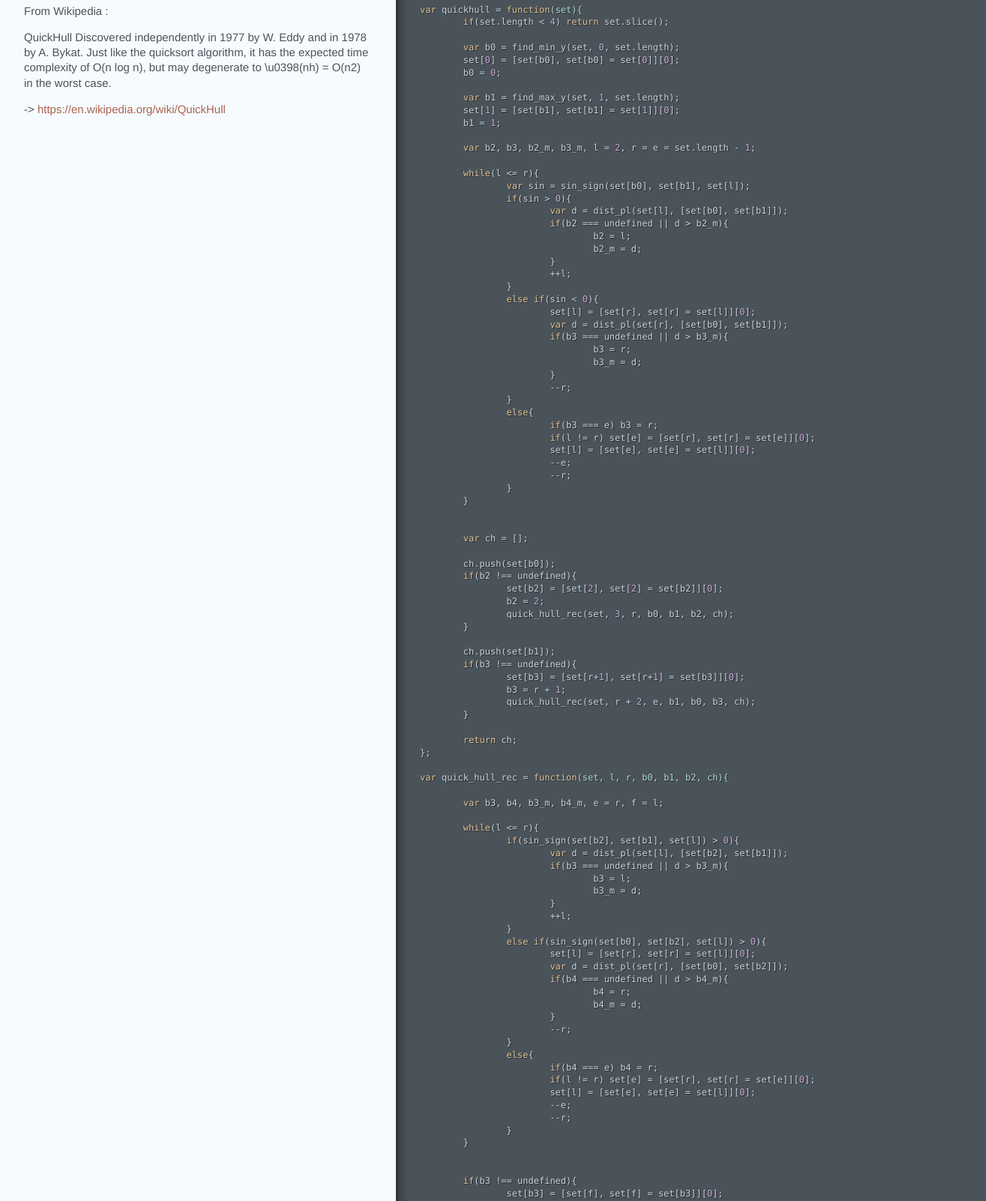
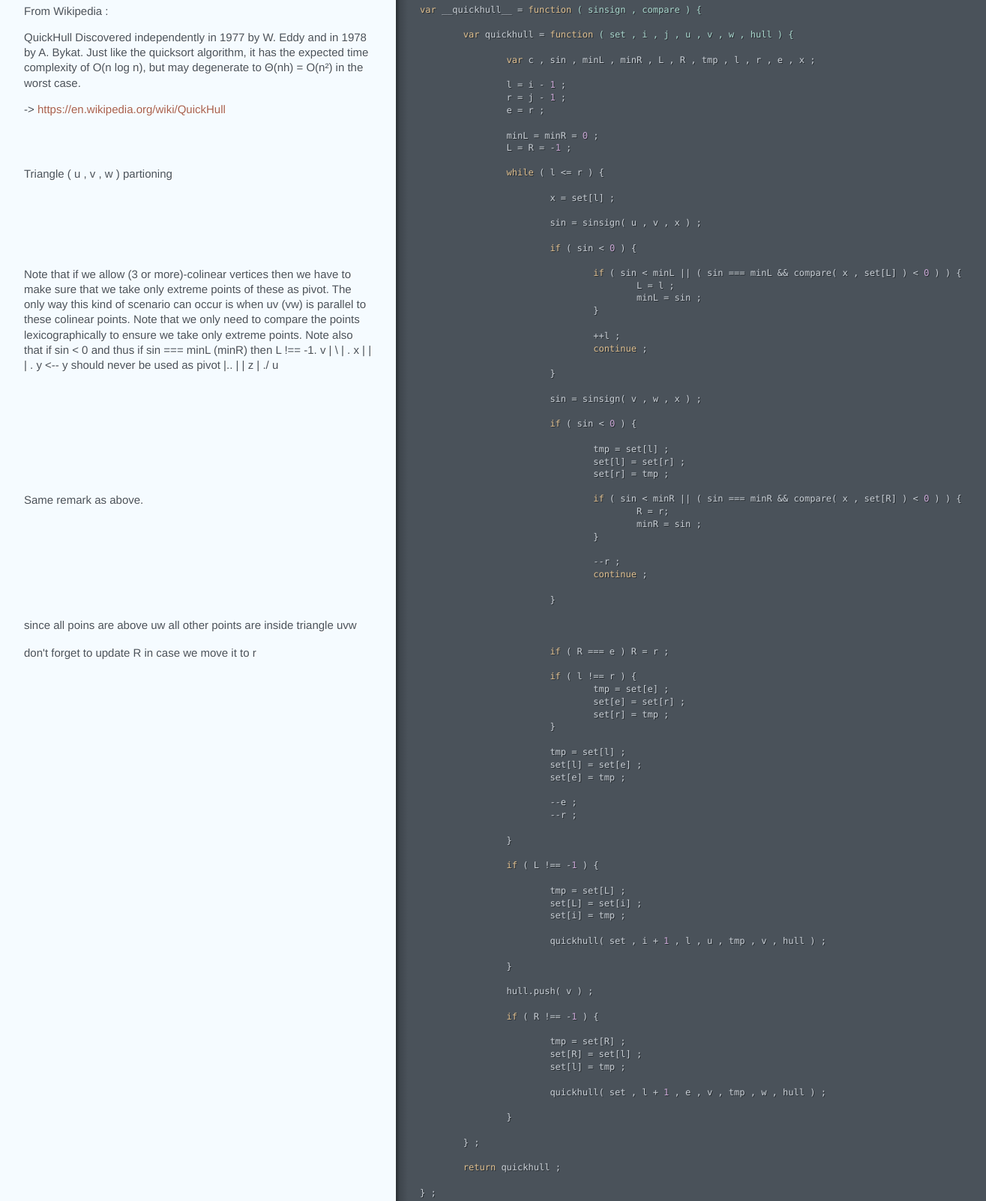
Before and after one commit to make-github-pseudonymous-again/js-cg, a plain HTML site: page d2/ch/quickhull.html in a window 1280 px wide. Shown: the part 61-1663 px from the top of the page at 75% size, 1315 px wide, since content can reach past the window. Drawn offline with Linux system fonts and the light colour scheme.

Commit message:
Generated documentation for a210accd85b3532a211546d9c92c172c99d710a5

```diff
--- a/d2/ch/quickhull.html
+++ b/d2/ch/quickhull.html
@@ -2,115 +2,108 @@
 <p>QuickHull
 Discovered independently in 1977 by W. Eddy and in 1978 by A. Bykat.
 Just like the quicksort algorithm, it has the expected time complexity
-of O(n log n), but may degenerate to \u0398(nh) = O(n2) in the worst case.</p>
-<p>-&gt; <a href="https://en.wikipedia.org/wiki/QuickHull">https://en.wikipedia.org/wiki/QuickHull</a></p></div></div><div class="code"><div class="wrapper"><span class="hljs-keyword">var</span> quickhull = <span class="hljs-function"><span class="hljs-keyword">function</span><span class="hljs-params">(set)</span>{</span>
-	<span class="hljs-keyword">if</span>(set.length &lt; <span class="hljs-number">4</span>) <span class="hljs-keyword">return</span> set.slice();
+of O(n log n), but may degenerate to Θ(nh) = O(n²) in the worst case.</p>
+<p>-&gt; <a href="https://en.wikipedia.org/wiki/QuickHull">https://en.wikipedia.org/wiki/QuickHull</a></p></div></div><div class="code"><div class="wrapper"><span class="hljs-keyword">var</span> __quickhull__ = <span class="hljs-function"><span class="hljs-keyword">function</span> <span class="hljs-params">( sinsign , compare )</span> {</span>
 
-	<span class="hljs-keyword">var</span> b0 = find_min_y(set, <span class="hljs-number">0</span>, set.length);
-	set[<span class="hljs-number">0</span>] = [set[b0], set[b0] = set[<span class="hljs-number">0</span>]][<span class="hljs-number">0</span>];
-	b0 = <span class="hljs-number">0</span>;
+	<span class="hljs-keyword">var</span> quickhull = <span class="hljs-function"><span class="hljs-keyword">function</span> <span class="hljs-params">( set , i , j , u , v , w , hull )</span> {</span>
 
-	<span class="hljs-keyword">var</span> b1 = find_max_y(set, <span class="hljs-number">1</span>, set.length);
-	set[<span class="hljs-number">1</span>] = [set[b1], set[b1] = set[<span class="hljs-number">1</span>]][<span class="hljs-number">0</span>];
-	b1 = <span class="hljs-number">1</span>;
+		<span class="hljs-keyword">var</span> c , sin , minL , minR , L , R , tmp , l , r , e , x ;
 
-	<span class="hljs-keyword">var</span> b2, b3, b2_m, b3_m, l = <span class="hljs-number">2</span>, r = e = set.length - <span class="hljs-number">1</span>;
+		l = i - <span class="hljs-number">1</span> ;
+		r = j - <span class="hljs-number">1</span> ;
+		e = r ;
 
-	<span class="hljs-keyword">while</span>(l &lt;= r){
-		<span class="hljs-keyword">var</span> sin = sin_sign(set[b0], set[b1], set[l]);
-		<span class="hljs-keyword">if</span>(sin &gt; <span class="hljs-number">0</span>){
-			<span class="hljs-keyword">var</span> d = dist_pl(set[l], [set[b0], set[b1]]);
-			<span class="hljs-keyword">if</span>(b2 === <span class="hljs-literal">undefined</span> || d &gt; b2_m){
-				b2 = l;
-				b2_m = d;
+		minL = minR = <span class="hljs-number">0</span> ;
+		L = R = -<span class="hljs-number">1</span> ;</div></div></div><div class="segment"><div class="comments "><div class="wrapper"><p>Triangle ( u , v , w ) partioning</p></div></div><div class="code"><div class="wrapper">		<span class="hljs-keyword">while</span> ( l &lt;= r ) {
+
+			x = set[l] ;
+
+			sin = sinsign( u , v , x ) ;
+
+			<span class="hljs-keyword">if</span> ( sin &lt; <span class="hljs-number">0</span> ) {</div></div></div><div class="segment"><div class="comments "><div class="wrapper"><p>Note that if we allow (3 or more)-colinear vertices then we
+have to make sure that we take only extreme points of these
+as pivot. The only way this kind of scenario can occur is
+when uv (vw) is parallel to these colinear points. Note that
+we only need to compare the points lexicographically to
+ensure we take only extreme points. Note also that if sin &lt;
+0 and thus if sin === minL (minR) then L !== -1.
+    v
+    |  \
+    | .  x
+    |    |
+    |  . y &lt;-- y should never be used as pivot
+    |..  |
+    |    z
+    | ./
+    u</p></div></div><div class="code"><div class="wrapper">				<span class="hljs-keyword">if</span> ( sin &lt; minL || ( sin === minL &amp;&amp; compare( x , set[L] ) &lt; <span class="hljs-number">0</span> ) ) {
+					L = l ;
+					minL = sin ;
+				}
+
+				++l ;
+				<span class="hljs-keyword">continue</span> ;
+
 			}
-			++l;
+
+			sin = sinsign( v , w , x ) ;
+
+			<span class="hljs-keyword">if</span> ( sin &lt; <span class="hljs-number">0</span> ) {
+
+				tmp = set[l] ;
+				set[l] = set[r] ;
+				set[r] = tmp ;</div></div></div><div class="segment"><div class="comments "><div class="wrapper"><p>Same remark as above.</p></div></div><div class="code"><div class="wrapper">				<span class="hljs-keyword">if</span> ( sin &lt; minR || ( sin === minR &amp;&amp; compare( x , set[R] ) &lt; <span class="hljs-number">0</span> ) ) {
+					R = r;
+					minR = sin ;
+				}
+
+				--r ;
+				<span class="hljs-keyword">continue</span> ;
+
+			}</div></div></div><div class="segment"><div class="comments "><div class="wrapper"><p>since all poins are above uw
+all other points are inside triangle uvw</p></div></div></div><div class="segment"><div class="comments "><div class="wrapper"><p>don&#39;t forget to update R
+in case we move it to r</p></div></div><div class="code"><div class="wrapper">			<span class="hljs-keyword">if</span> ( R === e ) R = r ;
+
+			<span class="hljs-keyword">if</span> ( l !== r ) {
+				tmp = set[e] ;
+				set[e] = set[r] ;
+				set[r] = tmp ;
+			}
+
+			tmp = set[l] ;
+			set[l] = set[e] ;
+			set[e] = tmp ;
+
+			--e ;
+			--r ;
+
 		}
-		<span class="hljs-keyword">else</span> <span class="hljs-keyword">if</span>(sin &lt; <span class="hljs-number">0</span>){
-			set[l] = [set[r], set[r] = set[l]][<span class="hljs-number">0</span>];
-			<span class="hljs-keyword">var</span> d = dist_pl(set[r], [set[b0], set[b1]]);
-			<span class="hljs-keyword">if</span>(b3 === <span class="hljs-literal">undefined</span> || d &gt; b3_m){
-				b3 = r;
-				b3_m = d;
-			}
-			--r;
+
+		<span class="hljs-keyword">if</span> ( L !== -<span class="hljs-number">1</span> ) {
+
+			tmp = set[L] ;
+			set[L] = set[i] ;
+			set[i] = tmp ;
+
+			quickhull( set , i + <span class="hljs-number">1</span> , l , u , tmp , v , hull ) ;
+
 		}
-		<span class="hljs-keyword">else</span>{
-			<span class="hljs-keyword">if</span>(b3 === e) b3 = r;
-			<span class="hljs-keyword">if</span>(l != r) set[e] = [set[r], set[r] = set[e]][<span class="hljs-number">0</span>];
-			set[l] = [set[e], set[e] = set[l]][<span class="hljs-number">0</span>];
-			--e;
-			--r;
+
+		hull.push( v ) ;
+
+		<span class="hljs-keyword">if</span> ( R !== -<span class="hljs-number">1</span> ) {
+
+			tmp = set[R] ;
+			set[R] = set[l] ;
+			set[l] = tmp ;
+
+			quickhull( set , l + <span class="hljs-number">1</span> , e , v , tmp , w , hull ) ;
+
 		}
-	}
 
+	} ;
 
-	<span class="hljs-keyword">var</span> ch = [];
+	<span class="hljs-keyword">return</span> quickhull ;
 
-	ch.push(set[b0]);
-	<span class="hljs-keyword">if</span>(b2 !== <span class="hljs-literal">undefined</span>){
-		set[b2] = [set[<span class="hljs-number">2</span>], set[<span class="hljs-number">2</span>] = set[b2]][<span class="hljs-number">0</span>];
-		b2 = <span class="hljs-number">2</span>;
-		quick_hull_rec(set, <span class="hljs-number">3</span>, r, b0, b1, b2, ch);
-	}
+} ;
 
-	ch.push(set[b1]);
-	<span class="hljs-keyword">if</span>(b3 !== <span class="hljs-literal">undefined</span>){
-		set[b3] = [set[r+<span class="hljs-number">1</span>], set[r+<span class="hljs-number">1</span>] = set[b3]][<span class="hljs-number">0</span>];
-		b3 = r + <span class="hljs-number">1</span>;
-		quick_hull_rec(set, r + <span class="hljs-number">2</span>, e, b1, b0, b3, ch);
-	}
-
-	<span class="hljs-keyword">return</span> ch;
-};
-
-<span class="hljs-keyword">var</span> quick_hull_rec = <span class="hljs-function"><span class="hljs-keyword">function</span><span class="hljs-params">(set, l, r, b0, b1, b2, ch)</span>{</span>
-
-	<span class="hljs-keyword">var</span> b3, b4, b3_m, b4_m, e = r, f = l;
-
-	<span class="hljs-keyword">while</span>(l &lt;= r){
-		<span class="hljs-keyword">if</span>(sin_sign(set[b2], set[b1], set[l]) &gt; <span class="hljs-number">0</span>){
-			<span class="hljs-keyword">var</span> d = dist_pl(set[l], [set[b2], set[b1]]);
-			<span class="hljs-keyword">if</span>(b3 === <span class="hljs-literal">undefined</span> || d &gt; b3_m){
-				b3 = l;
-				b3_m = d;
-			}
-			++l;
-		}
-		<span class="hljs-keyword">else</span> <span class="hljs-keyword">if</span>(sin_sign(set[b0], set[b2], set[l]) &gt; <span class="hljs-number">0</span>){
-			set[l] = [set[r], set[r] = set[l]][<span class="hljs-number">0</span>];
-			<span class="hljs-keyword">var</span> d = dist_pl(set[r], [set[b0], set[b2]]);
-			<span class="hljs-keyword">if</span>(b4 === <span class="hljs-literal">undefined</span> || d &gt; b4_m){
-				b4 = r;
-				b4_m = d;
-			}
-			--r;
-		}
-		<span class="hljs-keyword">else</span>{
-			<span class="hljs-keyword">if</span>(b4 === e) b4 = r;
-			<span class="hljs-keyword">if</span>(l != r) set[e] = [set[r], set[r] = set[e]][<span class="hljs-number">0</span>];
-			set[l] = [set[e], set[e] = set[l]][<span class="hljs-number">0</span>];
-			--e;
-			--r;
-		}
-	}
-
-
-	<span class="hljs-keyword">if</span>(b3 !== <span class="hljs-literal">undefined</span>){
-		set[b3] = [set[f], set[f] = set[b3]][<span class="hljs-number">0</span>];
-		b3 = f;
-		quick_hull_rec(set, f + <span class="hljs-number">1</span>, r, b2, b1, b3, ch);
-
-	}
-
-	ch.push(set[b2]);
-
-	<span class="hljs-keyword">if</span>(b4 !== <span class="hljs-literal">undefined</span>){
-		set[b4] = [set[r+<span class="hljs-number">1</span>], set[r+<span class="hljs-number">1</span>] = set[b4]][<span class="hljs-number">0</span>];
-		b4 = r + <span class="hljs-number">1</span>;
-		quick_hull_rec(set, r + <span class="hljs-number">2</span>, e, b0, b2, b4, ch);
-
-	}
-};
-
-exports.quickhull = quickhull;</div></div></div></div></body></html>
+exports.__quickhull__ = __quickhull__;</div></div></div></div></body></html>
```
Also changed, not shown: d2/pred/sinsign.html (+3 -0 lines).
